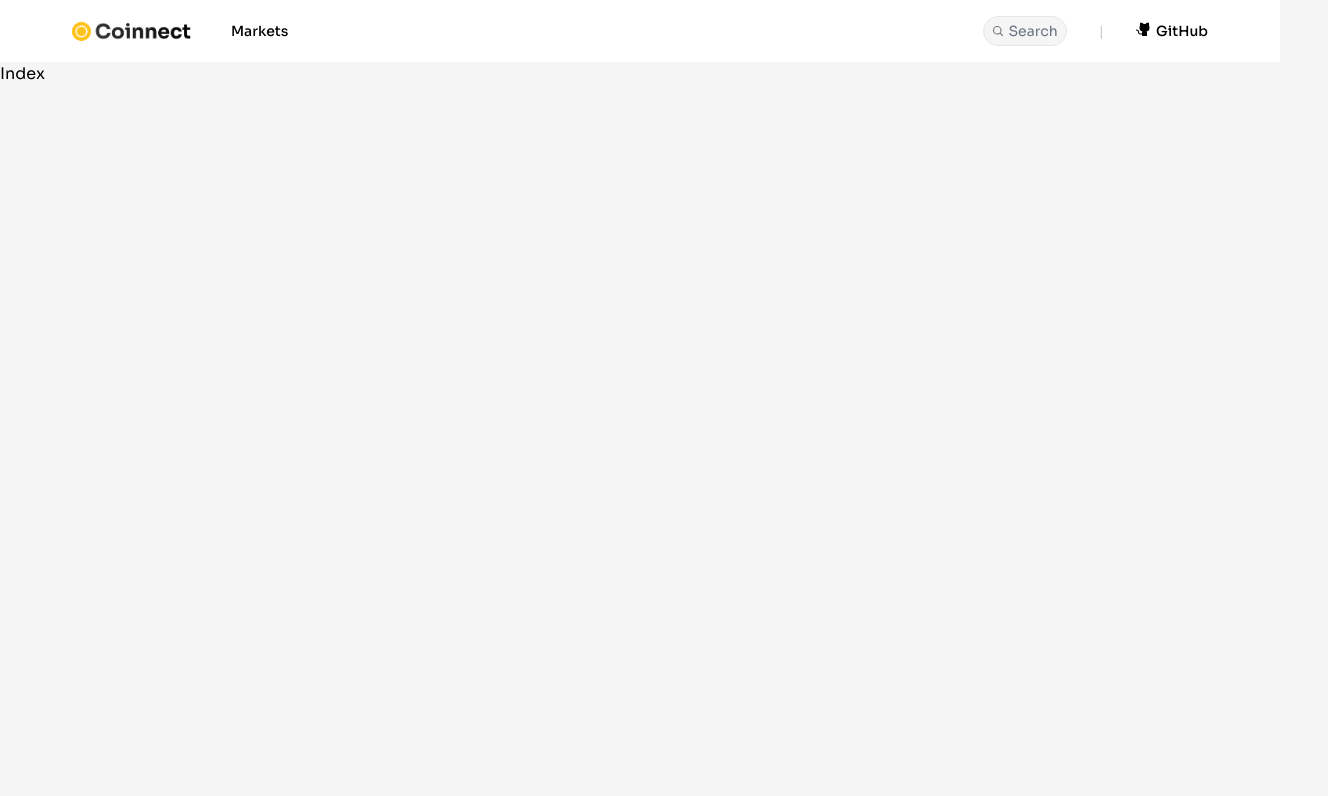
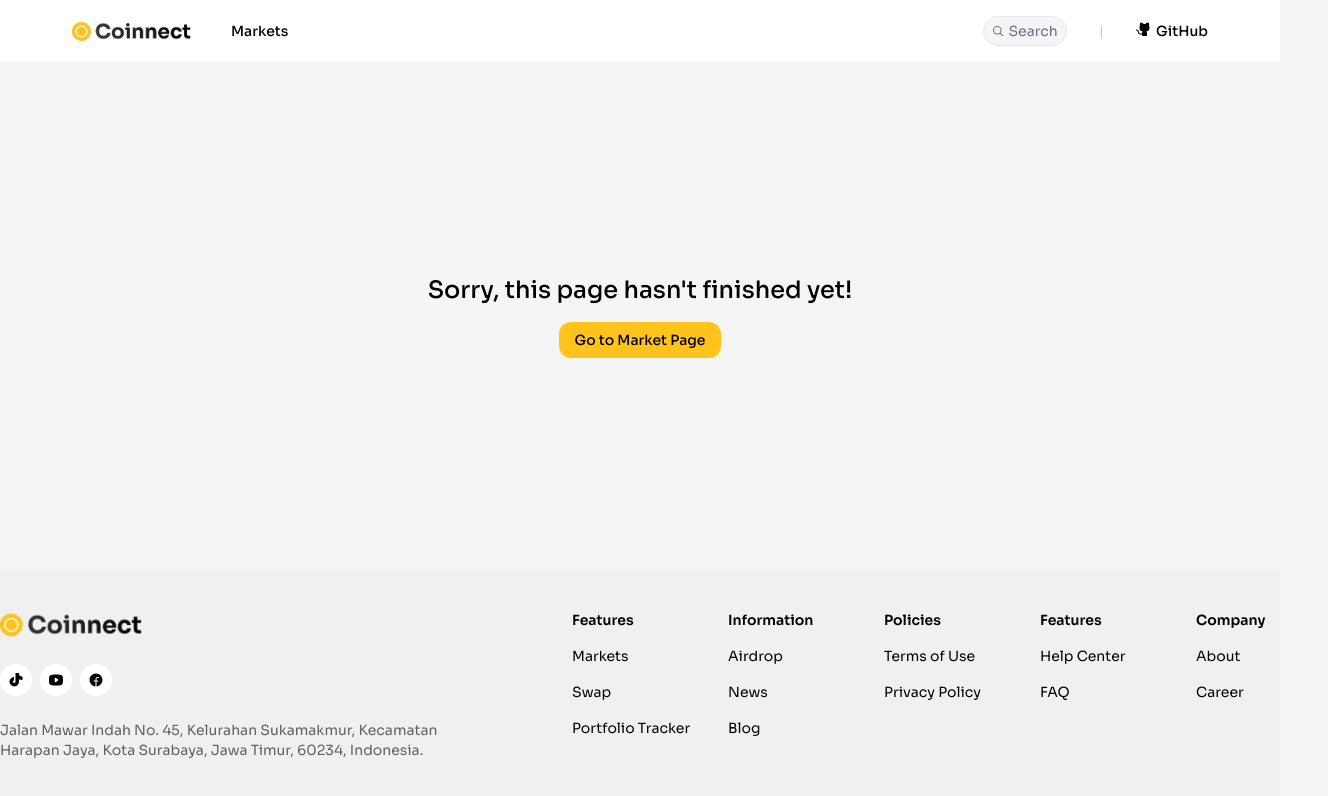
Before and after one commit to rahmanbax/coinnect, a React (Vite) app: page / in a window 1280 px wide. Shown: the top 796 px of the page, 1328 px wide, since content can reach past the window. Built offline with nearby package versions, Linux system fonts and the light colour scheme.

Commit message:
Update IndexPage to display a placeholder message and link to the Market Page

```diff
--- a/src/pages/IndexPage.jsx
+++ b/src/pages/IndexPage.jsx
@@ -1,12 +1,22 @@
 import React from "react";
 import NavBar from "../containers/NavBar";
+import ButtonPrimary from "../components/ButtonPrimary";
 import Footer from "../containers/Footer";
+import { Link } from "react-router-dom";
 
 const IndexPage = () => {
   return (
-    <div className="">
+    <div className="flex flex-col h-screen">
       <NavBar />
-      <div className="">Index</div>
+      <div className="flex flex-col items-center gap-4 justify-center flex-grow ">
+        <p className="font-medium text-2xl">
+          Sorry, this page hasn't finished yet!
+        </p>
+        <Link to={"/markets"}>
+          <ButtonPrimary>Go to Market Page</ButtonPrimary>
+        </Link>
+      </div>
+      <Footer />
     </div>
   );
 };
```
